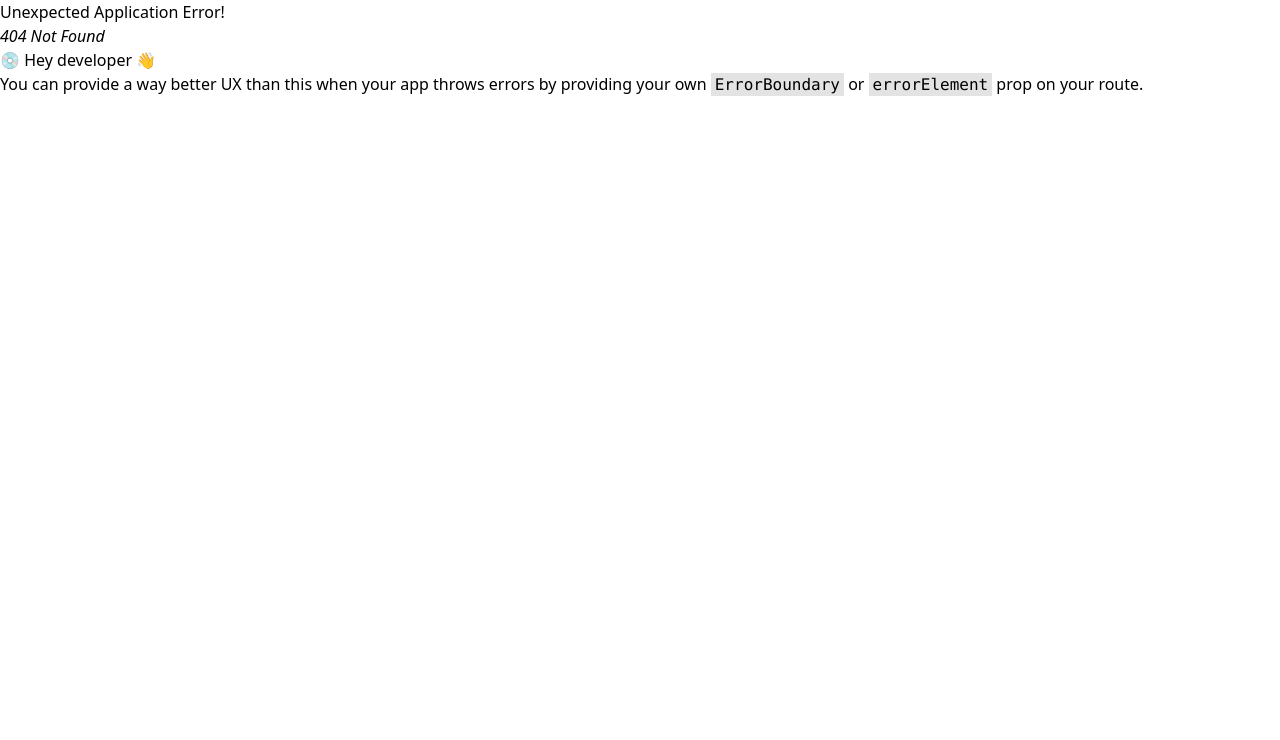
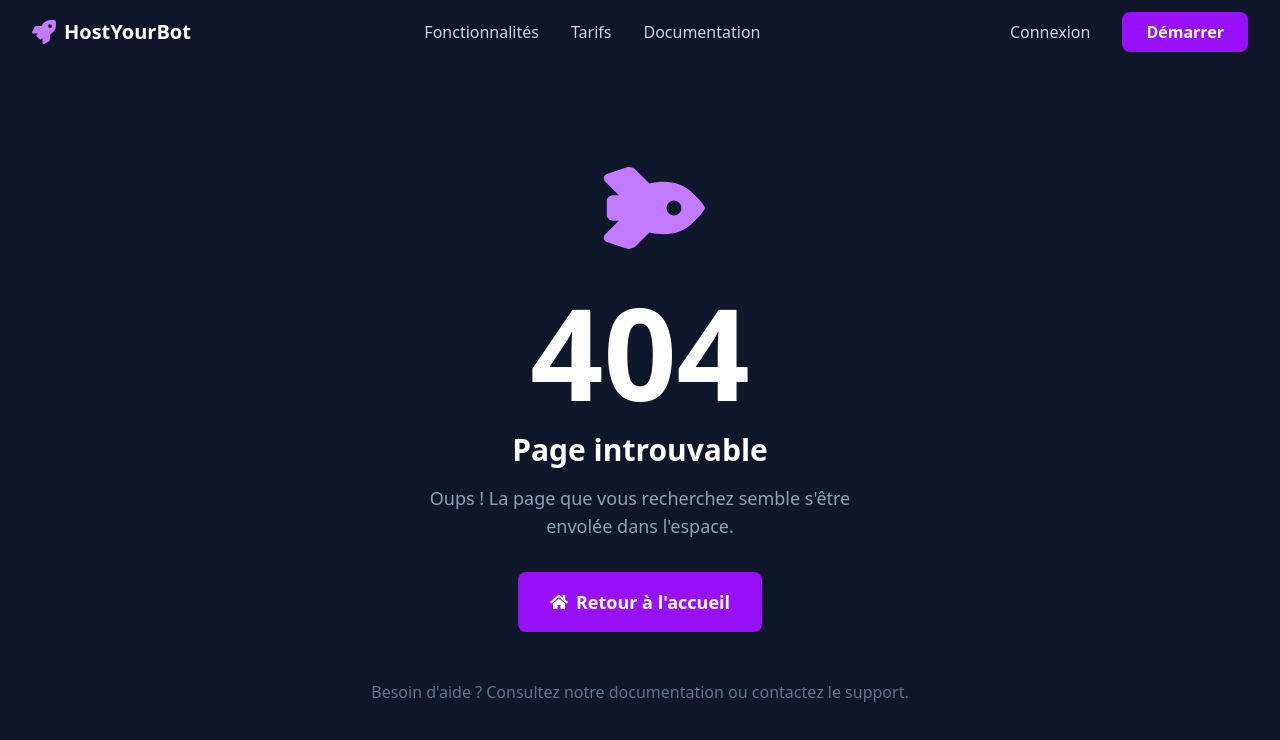
Before and after one commit to Dilgo-dev/hostyourbot, a React (Vite) app in the folder client/: page /forgot-password in a window 1280 px wide. Before the commit this address had no page. Shown: the top 740 px of the page. Built offline with nearby package versions, Linux system fonts and the light colour scheme.

Commit message:
feat: Add NotFound page and update routing to handle 404 errors

```diff
--- a/client/src/App.tsx
+++ b/client/src/App.tsx
@@ -3,6 +3,7 @@ import Layout from "./component/Layout";
 import Home from "./page/Home";
 import Register from "./page/Register";
 import Login from "./page/Login";
+import NotFound from "./page/NotFound";
 
 const router = createBrowserRouter([
   {
@@ -21,6 +22,10 @@ const router = createBrowserRouter([
         path: "login",
         element: <Login />,
       },
+      {
+        path: "*",
+        element: <NotFound />,
+      },
     ],
   },
 ]);
--- /dev/null
+++ b/client/src/page/NotFound.tsx
@@ -0,0 +1,76 @@
+import { Link } from 'react-router-dom';
+import { motion } from 'framer-motion';
+import { FaRocket, FaHome } from 'react-icons/fa';
+
+export default function NotFound() {
+  return (
+    <div className="min-h-screen bg-slate-900 flex items-center justify-center px-4 pt-16">
+      <div className="max-w-2xl w-full text-center">
+        <motion.div
+          initial={{ opacity: 0, y: 20 }}
+          animate={{ opacity: 1, y: 0 }}
+          transition={{ duration: 0.5 }}
+        >
+          <motion.div
+            initial={{ scale: 0 }}
+            animate={{ scale: 1 }}
+            transition={{ duration: 0.5, delay: 0.2 }}
+            className="mb-8"
+          >
+            <FaRocket className="text-purple-400 text-8xl mx-auto transform rotate-45" />
+          </motion.div>
+
+          <motion.h1
+            initial={{ opacity: 0, y: 20 }}
+            animate={{ opacity: 1, y: 0 }}
+            transition={{ duration: 0.5, delay: 0.3 }}
+            className="text-9xl font-bold text-white mb-4"
+          >
+            404
+          </motion.h1>
+
+          <motion.h2
+            initial={{ opacity: 0, y: 20 }}
+            animate={{ opacity: 1, y: 0 }}
+            transition={{ duration: 0.5, delay: 0.4 }}
+            className="text-3xl font-bold text-white mb-4"
+          >
+            Page introuvable
+          </motion.h2>
+
+          <motion.p
+            initial={{ opacity: 0, y: 20 }}
+            animate={{ opacity: 1, y: 0 }}
+            transition={{ duration: 0.5, delay: 0.5 }}
+            className="text-lg text-slate-400 mb-8 max-w-md mx-auto"
+          >
+            Oups ! La page que vous recherchez semble s'être envolée dans l'espace.
+          </motion.p>
+
+          <motion.div
+            initial={{ opacity: 0, y: 20 }}
+            animate={{ opacity: 1, y: 0 }}
+            transition={{ duration: 0.5, delay: 0.6 }}
+          >
+            <Link
+              to="/"
+              className="inline-flex items-center gap-2 bg-purple-600 hover:bg-purple-700 text-white px-8 py-4 rounded-lg font-semibold text-lg transition-all duration-200 hover:shadow-lg hover:shadow-purple-500/50"
+            >
+              <FaHome />
+              Retour à l'accueil
+            </Link>
+          </motion.div>
+
+          <motion.div
+            initial={{ opacity: 0 }}
+            animate={{ opacity: 1 }}
+            transition={{ duration: 0.5, delay: 0.7 }}
+            className="mt-12 text-slate-500"
+          >
+            <p>Besoin d'aide ? Consultez notre documentation ou contactez le support.</p>
+          </motion.div>
+        </motion.div>
+      </div>
+    </div>
+  );
+}
```
